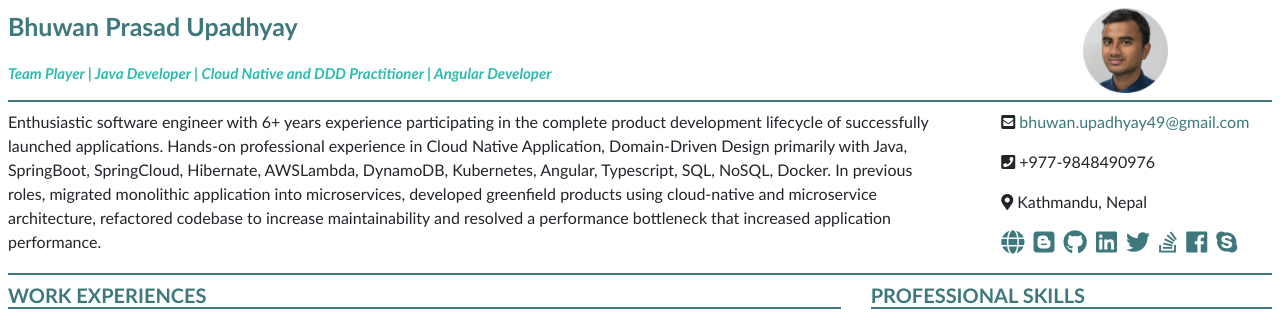
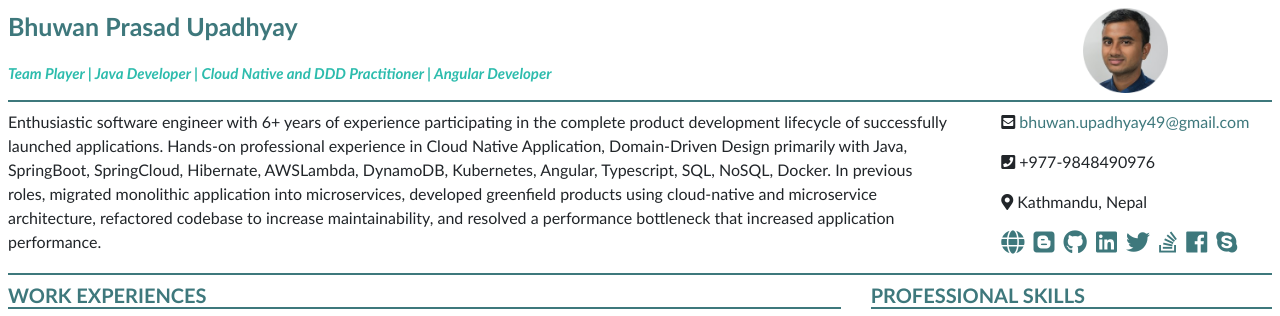
Before and after one commit to BhuwanUpadhyay/cv, a Jekyll site: the page built from index.markdown, in a window 1280 px wide. Shown: the top 316 px of the page. Built offline with Jekyll 4.4.1, drawn with Linux system fonts in a browser that asks for light colours; nearby versions of some CDN libraries.

Commit message:
docs: post

```diff
--- a/_data/cv.yml
+++ b/_data/cv.yml
@@ -1,14 +1,7 @@
 name: Bhuwan Prasad Upadhyay
 title: Team Player | Java Developer | Cloud Native and DDD Practitioner | Angular Developer
 summary: >-
-  Enthusiastic software engineer with 6+ years experience participating in
-  the complete product development lifecycle of successfully launched applications.
-  Hands-on professional experience in Cloud Native Application,
-  Domain-Driven Design primarily with Java, SpringBoot, SpringCloud, Hibernate,
-  AWSLambda, DynamoDB, Kubernetes, Angular, Typescript, SQL, NoSQL, Docker.
-  In previous roles, migrated monolithic application into microservices,
-  developed greenfield products using cloud-native and microservice architecture,
-  refactored codebase to increase maintainability and resolved a performance bottleneck that increased application performance.
+  Enthusiastic software engineer with 6+ years of experience participating in the complete product development lifecycle of successfully launched applications. Hands-on professional experience in Cloud Native Application, Domain-Driven Design primarily with Java, SpringBoot, SpringCloud, Hibernate, AWSLambda, DynamoDB, Kubernetes, Angular, Typescript, SQL, NoSQL, Docker. In previous roles, migrated monolithic application into microservices, developed greenfield products using cloud-native and microservice architecture, refactored codebase to increase maintainability, and resolved a performance bottleneck that increased application performance.
 image: assets/images/2.png
 email: bhuwan.upadhyay49@gmail.com
 location: Kathmandu, Nepal
```
